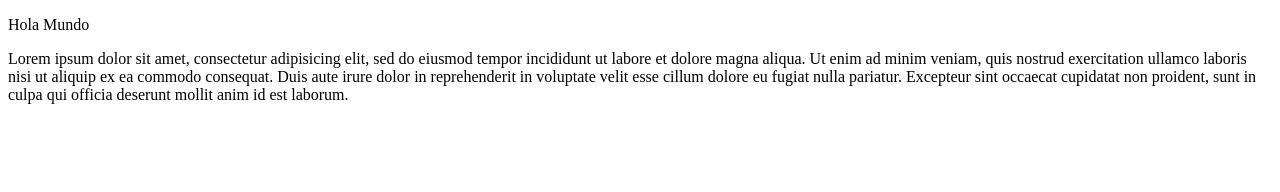
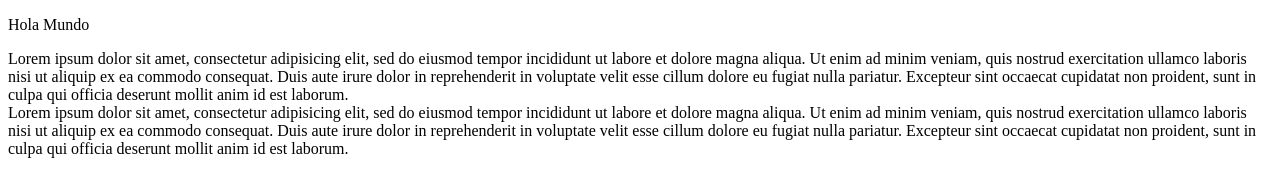
Before and after one commit to anfegacha/CursoGit, a plain HTML site: page index.html in a window 1280 px wide. Drawn offline with Linux system fonts and the light colour scheme.

Commit message:
Probando branch

```diff
--- a/index.html
+++ b/index.html
@@ -14,5 +14,13 @@
 		cillum dolore eu fugiat nulla pariatur. Excepteur sint occaecat cupidatat non
 		proident, sunt in culpa qui officia deserunt mollit anim id est laborum.
 	</article>
+	<article>
+		Lorem ipsum dolor sit amet, consectetur adipisicing elit, sed do eiusmod
+		tempor incididunt ut labore et dolore magna aliqua. Ut enim ad minim veniam,
+		quis nostrud exercitation ullamco laboris nisi ut aliquip ex ea commodo
+		consequat. Duis aute irure dolor in reprehenderit in voluptate velit esse
+		cillum dolore eu fugiat nulla pariatur. Excepteur sint occaecat cupidatat non
+		proident, sunt in culpa qui officia deserunt mollit anim id est laborum.
+	</article>
 </body>
 </html>
```
